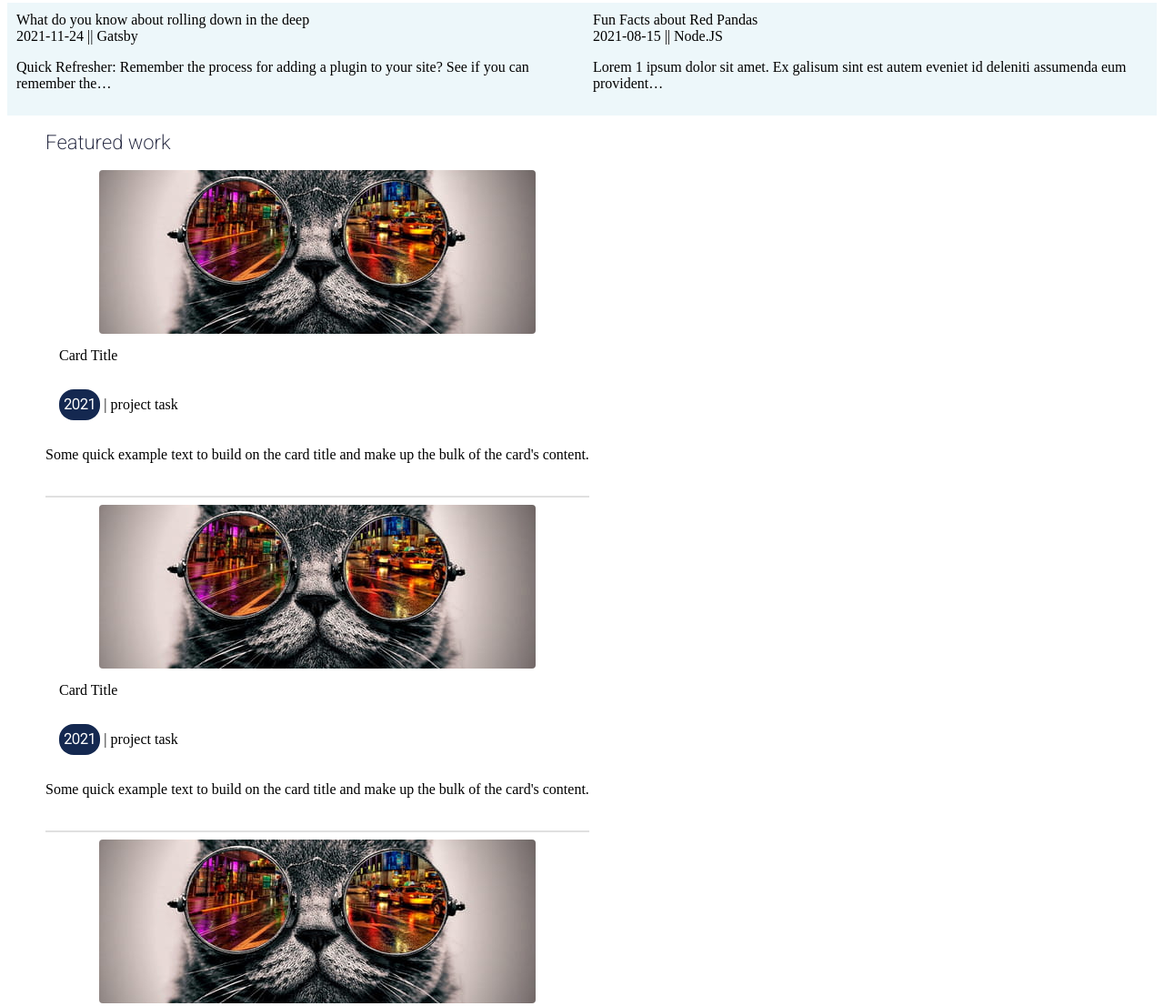
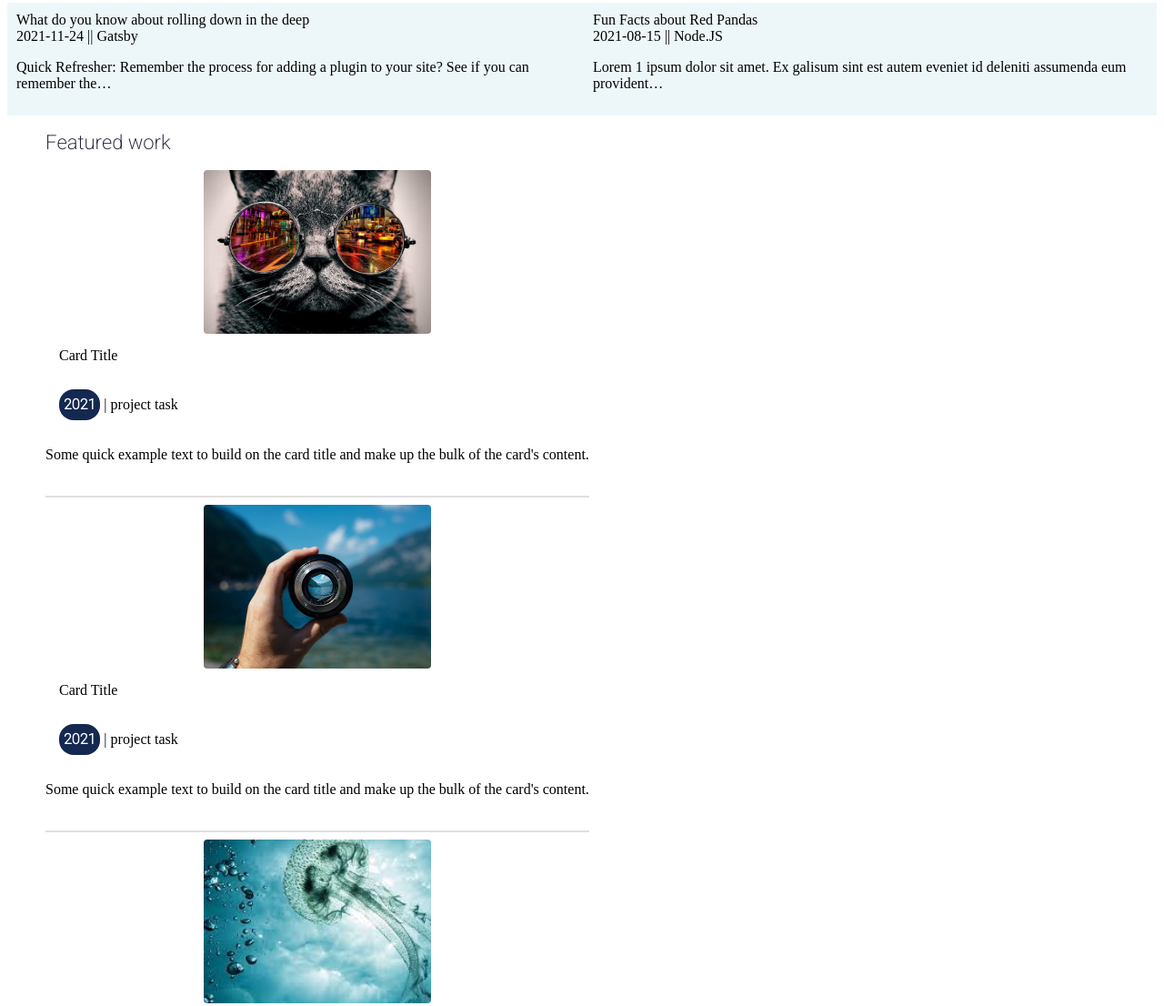
Before and after one commit to Sabri0o/Portfolio-Gatsby, a Gatsby site: page / in a window 1280 px wide. Shown: the part 804-1910 px from the top of the page at 91% size. Built offline with nearby package versions, Linux system fonts and the light colour scheme; Gatsby itself is replaced by a stand-in of ours.

Commit message:
add images dynamically

```diff
--- a/blog/another-post.mdx
+++ b/blog/another-post.mdx
@@ -7,7 +7,8 @@ topic: "Node.JS"
 Lorem 1 ipsum dolor sit amet. Ex galisum sint est autem eveniet id
 deleniti assumenda eum provident laudantium est esse voluptatem est
 repellendus ratione. Ex sequi quas est asperiores odit eum
-voluptatem enim. Et officia aliquam qui corrupti eaque hic excepturi
+voluptatem enim.
+Et officia aliquam qui corrupti eaque hic excepturi
 accusamus vel inventore alias non deleniti corrupti et molestiae
 quas. Et quidem corrupti et deserunt tempora et magni illum non
 culpa libero. Qui illo voluptatem et quas odit qui saepe molestiae
--- a/featuredWorks/work-1.mdx
+++ b/featuredWorks/work-1/index.mdx
@@ -2,6 +2,8 @@
 title: "work 2"
 date: "2021-08-15"
 topic: "Node.JS"
+work_image: "./imgCard.png"
+
 ---
 
 Lorem 1 ipsum dolor sit amet. Ex galisum sint est autem eveniet id
--- a/featuredWorks/work-2.mdx
+++ b/featuredWorks/work-2/index.mdx
@@ -2,6 +2,7 @@
 title: "work 1"
 date: "2021-08-15"
 topic: "Node.JS"
+work_image: "./photo-work2.jpg"
 ---
 
 Lorem 1 ipsum dolor sit amet. Ex galisum sint est autem eveniet id
--- a/featuredWorks/work-3.mdx
+++ b/featuredWorks/work-3/index.mdx
@@ -2,6 +2,8 @@
 title: "work 1"
 date: "2019-08-15"
 topic: "Node.JS"
+work_image: "./photo3.jpg"
+
 ---
 
 Lorem 1 ipsum dolor sit amet. Ex galisum sint est autem eveniet id
--- a/featuredWorks/work-4.mdx
+++ b/featuredWorks/work-4/index.mdx
@@ -2,6 +2,7 @@
 title: "work 1"
 date: "2018-08-15"
 topic: "Node.JS"
+work_image: "./images.jpg"
 ---
 
 Lorem 1 ipsum dolor sit amet. Ex galisum sint est autem eveniet id
--- a/gatsby-config.js
+++ b/gatsby-config.js
@@ -20,5 +20,6 @@ module.exports = {
       },
     },
     "gatsby-plugin-mdx",
+    "gatsby-transformer-sharp",
   ],
 };
--- a/package.json
+++ b/package.json
@@ -27,6 +27,7 @@
     "gatsby-plugin-mdx": "^3.2.0",
     "gatsby-plugin-sharp": "^4.2.0",
     "gatsby-source-filesystem": "^4.2.0",
+    "gatsby-transformer-sharp": "^4.2.0",
     "react": "^17.0.1",
     "react-bootstrap": "^2.0.2",
     "react-dom": "^17.0.1"
--- a/src/pages/index.js
+++ b/src/pages/index.js
@@ -3,7 +3,7 @@ import Layout from "../components/layout";
 import { Col, Card, Row } from "react-bootstrap";
 import Info from "./info";
 import { Link, graphql } from "gatsby";
-import { StaticImage } from "gatsby-plugin-image";
+import { GatsbyImage, getImage } from "gatsby-plugin-image";
 
 // const containerStyle = {
 //   display: "flex",
@@ -48,7 +48,7 @@ const featuredWork = {
 };
 
 const imageStyle = {
-  width: "auto",
+  width: "250px",
   height: "180px",
   borderRadius: "4px",
 };
@@ -142,8 +142,9 @@ export default function Home({ data }) {
         <span style={featuredWork}> Featured work</span>
       </div>
 
-
-      {works.map((work) => (
+      {works.map((work) => {
+        let image = getImage(work.frontmatter.work_image);
+        return (
           <div
             style={{
               display: "flex",
@@ -154,10 +155,15 @@ export default function Home({ data }) {
             <Row>
               <Col md={4} style={containerStyle}>
                 {/* <Image style={imageStyle} src={img} /> */}
-              <StaticImage
+                {/* <StaticImage
                   alt="My profile photo"
                   src="../images/imgCard.png"
                   style={imageStyle}
+                /> */}
+                <GatsbyImage
+                  style={imageStyle}
+                  image={image}
+                  // alt={data.mdx.frontmatter.hero_image_alt}
                 />
               </Col>
               <Col md={8} style={containerStyle}>
@@ -169,8 +175,8 @@ export default function Home({ data }) {
                     {<span>project task</span>}
                   </Card.Subtitle>
                   <Card.Text>
-                  Some quick example text to build on the card title and make up
-                  the bulk of the card's content.
+                    Some quick example text to build on the card title and make
+                    up the bulk of the card's content.
                   </Card.Text>
                 </Card.Body>
               </Col>
@@ -179,7 +185,8 @@ export default function Home({ data }) {
               </Row>
             </Row>
           </div>
-      ))}
+        );
+      })}
     </Layout>
   );
 }
@@ -190,14 +197,20 @@ export const query = graphql`
       nodes {
         excerpt(pruneLength: 100)
         slug
+        parent {
+          ... on File {
+            sourceInstanceName
+          }
+        }
         frontmatter {
           date
           title
           topic
+          work_image {
+            id
+            childImageSharp {
+              gatsbyImageData
             }
-        parent {
-          ... on File {
-            sourceInstanceName
           }
         }
       }
```
Also changed, not shown: src/pages/works.js (+26 -11 lines), featuredWorks/work-1/imgCard.png (renamed from src/images/imgCard.png), featuredWorks/work-2/photo-work2.jpg (added), featuredWorks/work-3/photo3.jpg (added), featuredWorks/work-4/images.jpg (added), 1 other file. Lines whose indentation alone changed are shown as unchanged.
